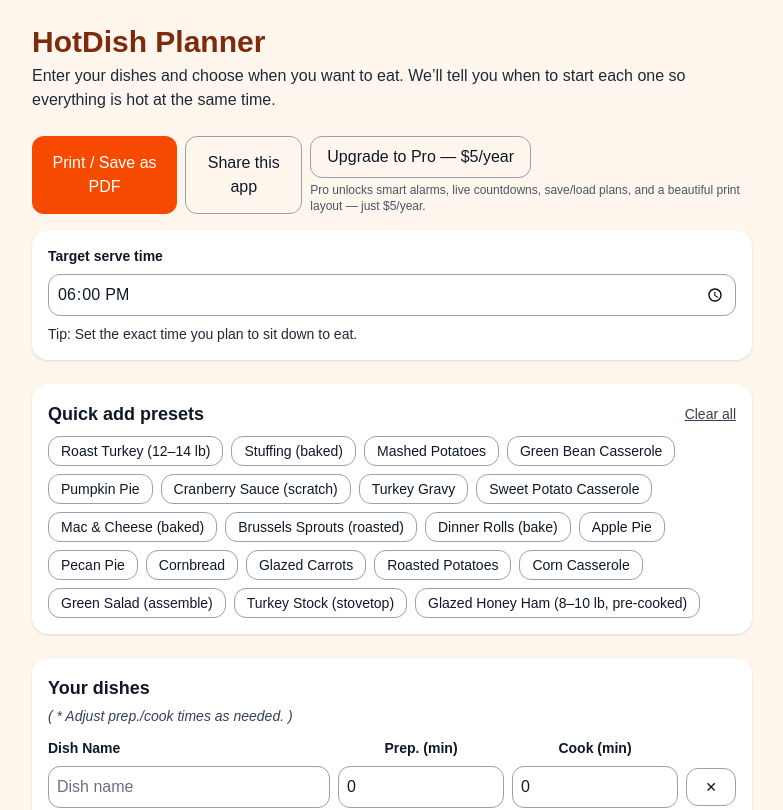
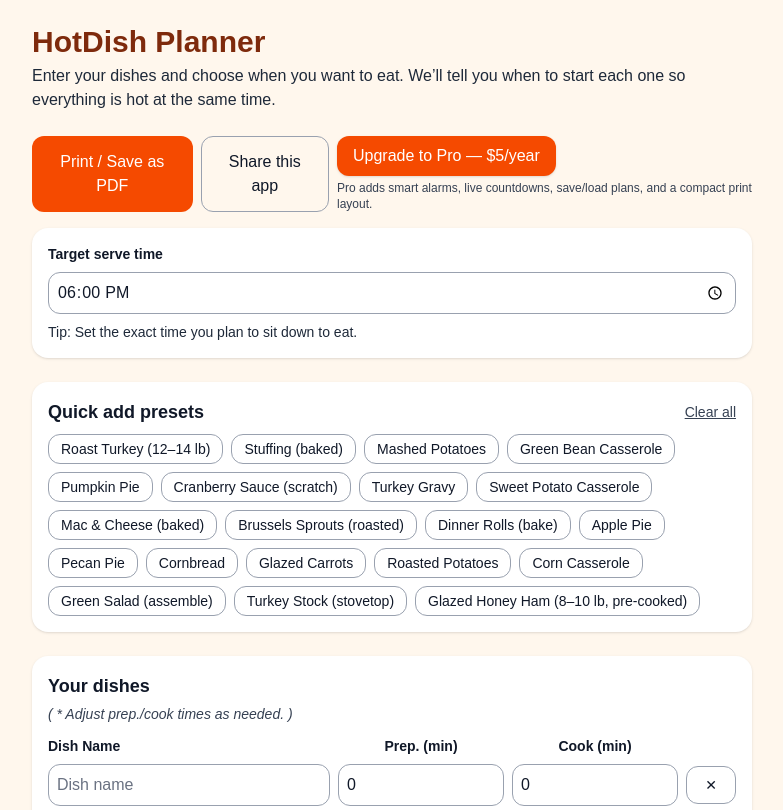
Before and after one commit to Skate-TapeCo/hotdish-planner, a Next.js app: page / in a window 1280 px wide. Shown: the top 810 px of the page, without its empty margins (248-1031 px from the left). Built offline with nearby package versions, Linux system fonts and the light colour scheme.

Commit message:
UI: make Pro button orange; improve Pro feature blurb

```diff
--- a/app/page.js
+++ b/app/page.js
@@ -522,12 +522,13 @@ useEffect(() => {
           alert(`Unexpected error: ${e?.message || e}`);
         }
       }}
-                  className="rounded-xl border border-gray-400 px-4 py-2 text-gray-900 hover:bg-orange-50"
+      className="rounded-xl bg-orange-600 text-white px-4 py-2 hover:bg-orange-700 shadow-sm"
+      aria-label="Upgrade to Pro — $5 per year"
     >
       Upgrade to Pro — $5/year
     </button>
-                <p className="text-xs text-gray-600 mt-1">
-  Pro unlocks smart alarms, live countdowns, save/load plans, and a beautiful print layout — just $5/year.
+    <p className="text-xs text-gray-700 mt-1">
+      Pro adds smart alarms, live countdowns, save/load plans, and a compact print layout.
     </p>
   </div>
 )}
```
Lines whose indentation alone changed are shown as unchanged.
